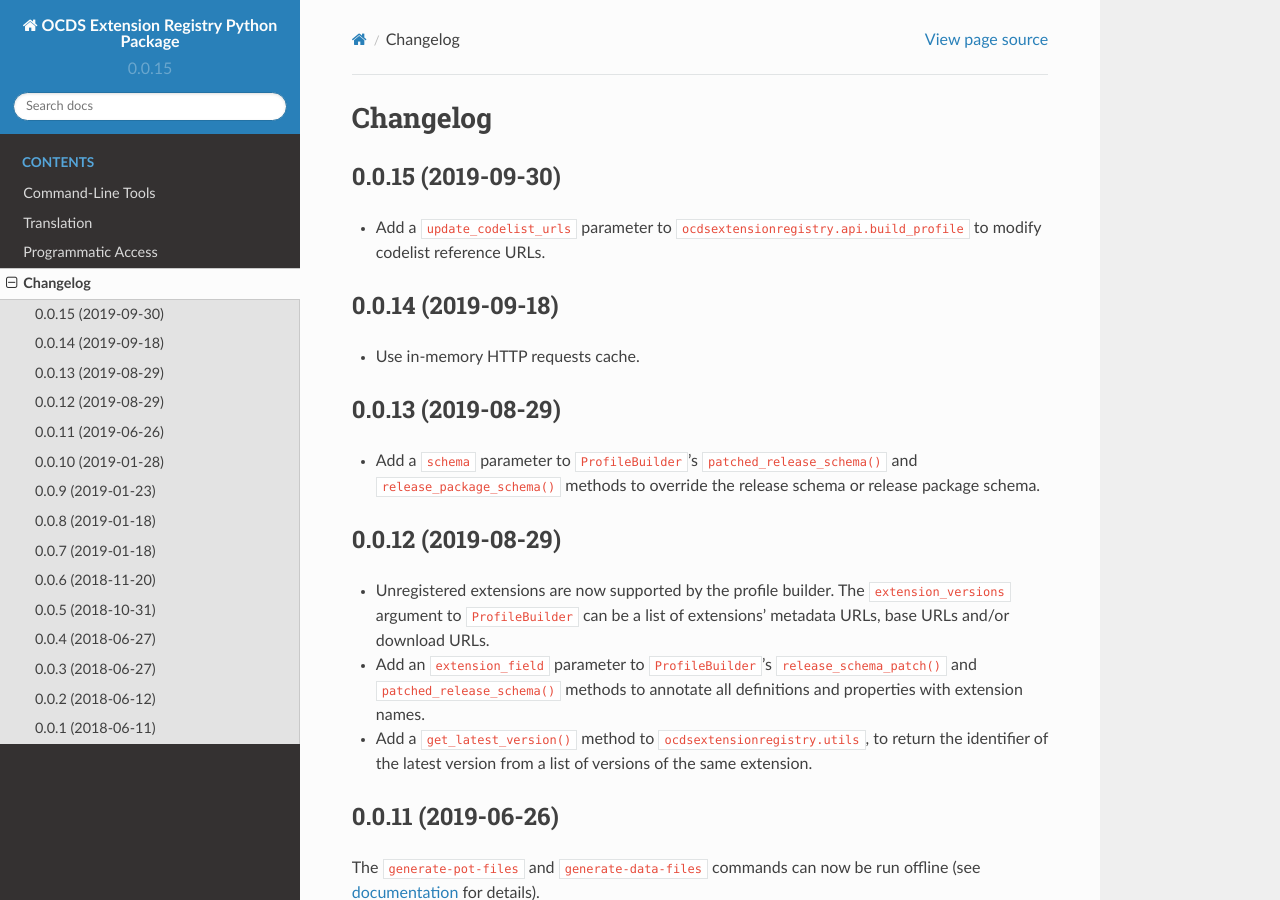
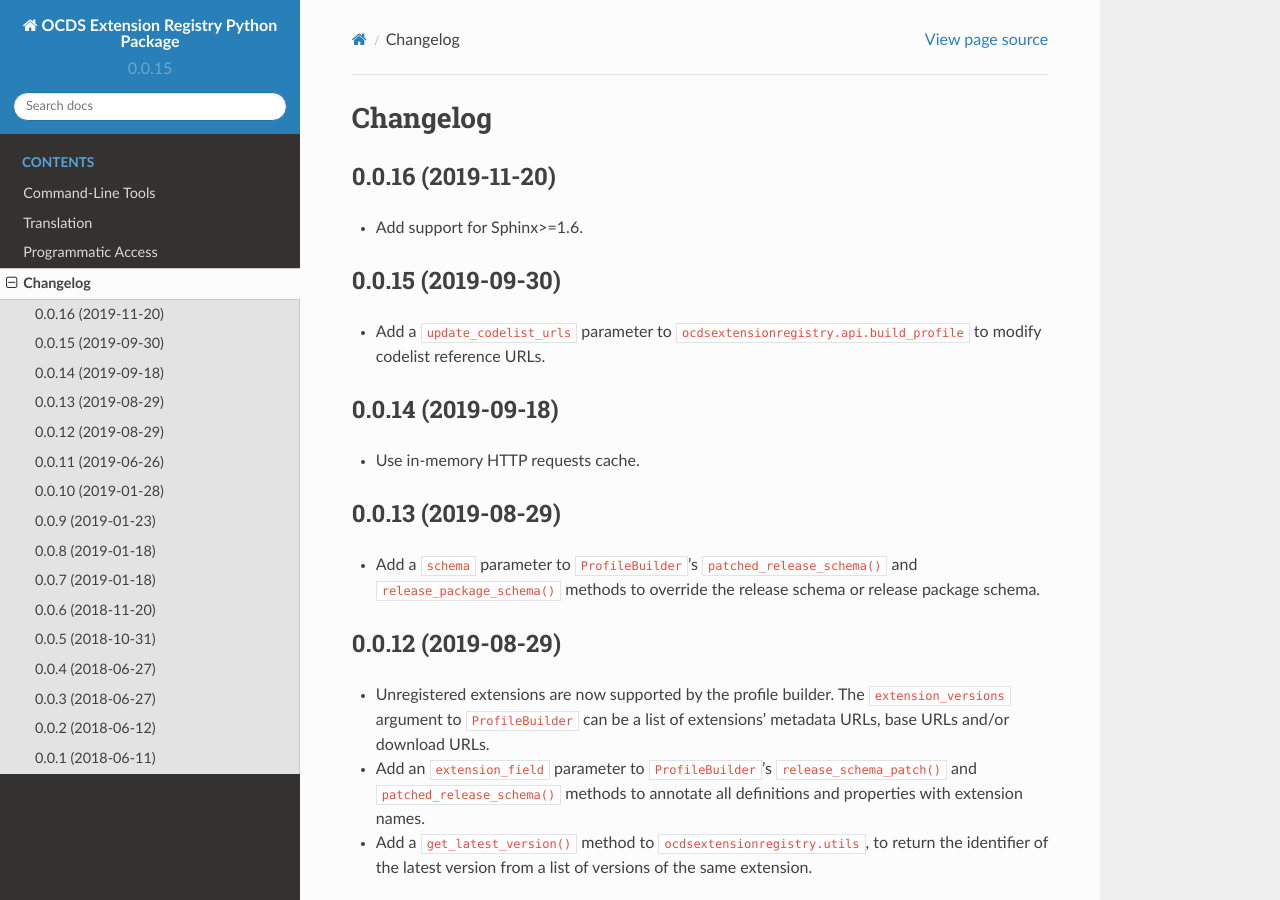
Before and after one commit to open-contracting/extension_registry.py, a Sphinx documentation site: the page built from docs/changelog.rst, in a window 1280 px wide and 900 px high. Built offline with Sphinx 7.4.7 and the Read the Docs theme 2.0.0, drawn with Linux system fonts in a browser that asks for light colours.

Commit message:
Update changelog

```diff
--- a/docs/changelog.rst
+++ b/docs/changelog.rst
@@ -1,5 +1,10 @@
 Changelog
 =========
+
+0.0.16 (2019-11-20)
+~~~~~~~~~~~~~~~~~~~
+
+-  Add support for Sphinx>=1.6.
 
 0.0.15 (2019-09-30)
 ~~~~~~~~~~~~~~~~~~~
```
